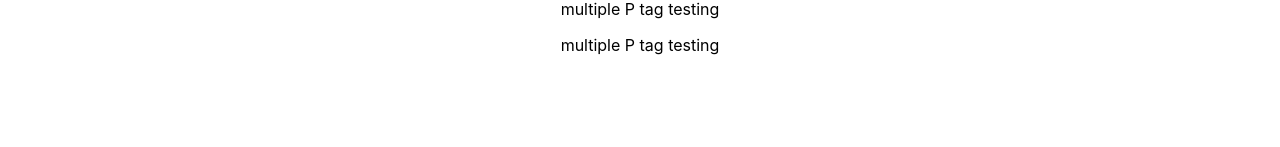
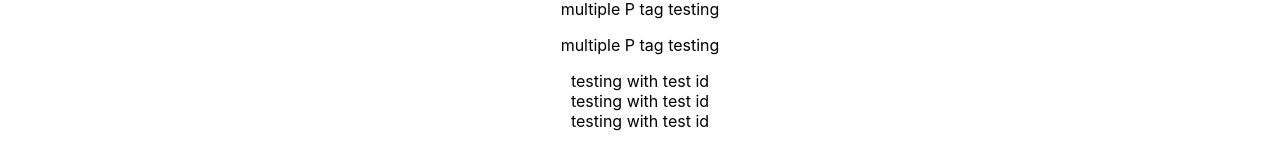
Before and after one commit to YashLT224/React-App-Testing, a React (Create React App) app: page / in a window 1280 px wide. Shown: the part 650-797 px from the top of the page. Built offline with nearby package versions, Linux system fonts and the light colour scheme.

Commit message:
testing react app

```diff
--- a/src/RTLQuery/File2.js
+++ b/src/RTLQuery/File2.js
@@ -49,6 +49,20 @@
 
       <p>multiple P tag testing</p>
       <p>multiple P tag testing</p>
+
+
+<div data-testid='div-test-id'>
+    testing with test id
+</div>
+
+<div data-testid='div-multiple-test-id'>
+    testing with test id
+</div>
+<div data-testid='div-multiple-test-id'>
+    testing with test id
+</div>
+
+
     </div>
   );
 };
```
Also changed, not shown: 1 other file (tests, documents, lock files or other folders).
